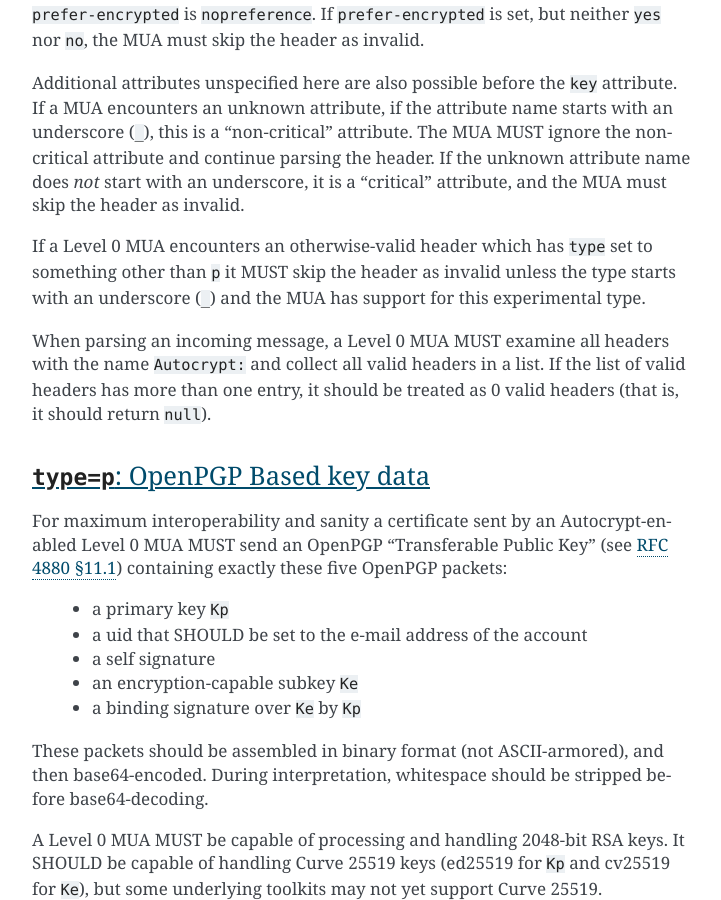
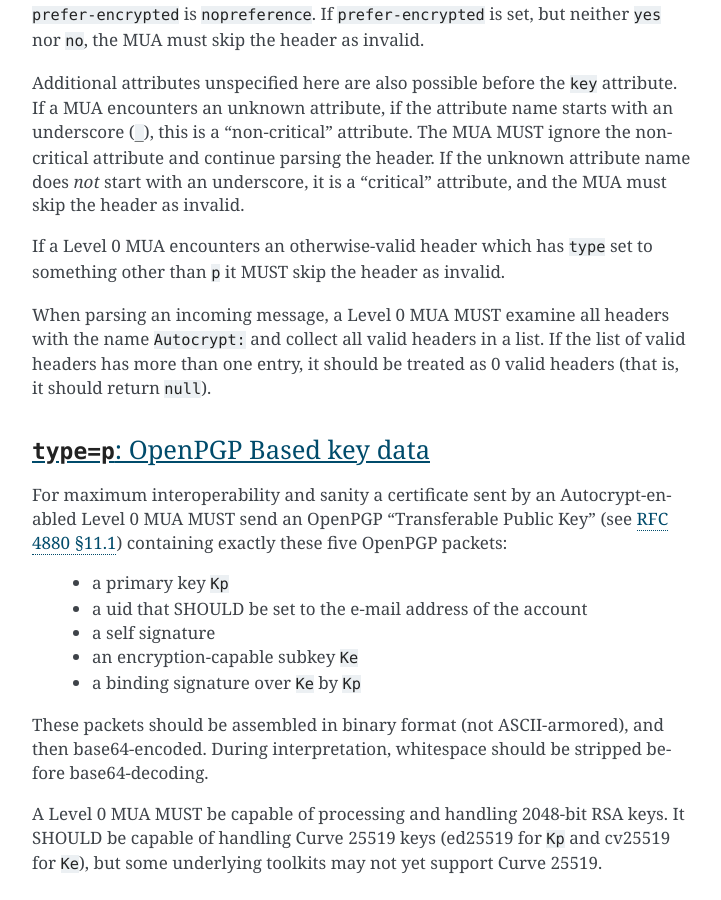
Before and after one commit to autocrypt/autocrypt, a Sphinx documentation site: the page built from doc/level0.rst, in a window 1280 px wide and 900 px high, scrolled down 3219 px. Shown: the whole window, without its empty margins (388-1109 px from the left). Built offline with Sphinx 7.4.7, drawn with Linux system fonts in a browser that asks for light colours.

Commit message:
strike experimental key type namespace (valodim and dkg suggested striking)

```diff
--- a/doc/level0.rst
+++ b/doc/level0.rst
@@ -143,8 +143,7 @@ attribute, and the MUA must skip the header as invalid.
 
 If a Level 0 MUA encounters an otherwise-valid header which has
 ``type`` set to something other than ``p`` it MUST skip the header as
-invalid unless the type starts with an underscore (``_``) and the
-MUA has support for this experimental type.
+invalid.
 
 When parsing an incoming message, a Level 0 MUA MUST examine all
 headers with the name ``Autocrypt:`` and collect all valid headers in a
```
